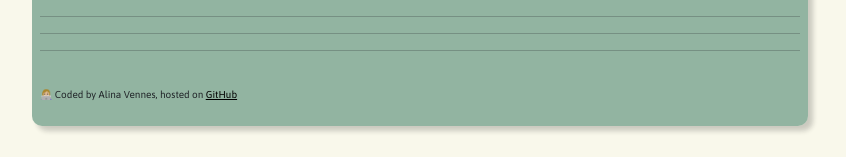
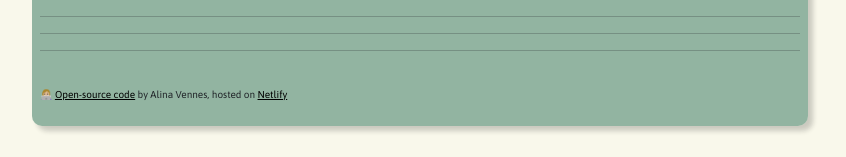
Before and after one commit to alinaven/react-dictionary, a React (Create React App) app: page / in a window 1280 px wide. Shown: the part 238-395 px from the top of the page, without its empty margins (220-1066 px from the left). Built offline with nearby package versions, Linux system fonts and the light colour scheme; no server answers; a web font is replaced by a local one.

Commit message:
Update footer

```diff
--- a/src/Dictionary.js
+++ b/src/Dictionary.js
@@ -73,12 +73,20 @@ export default function Dictionary(props) {
           <Photos photos={photos} />
           <hr />
           <footer>
-            👩🏼‍💻 Coded by Alina Vennes, hosted on{" "}
+            👩🏼‍💻{" "}
             <a
               className="github-link"
               href="https://github.com/alinaven/react-dictionary"
             >
-              GitHub
+              Open-source code
+            </a>{" "}
+            by Alina Vennes, hosted on{" "}
+            <a
+              href="https://app.netlify.com/"
+              target="_blank"
+              rel="nonreferrer"
+            >
+              Netlify
             </a>
           </footer>
         </div>
```
